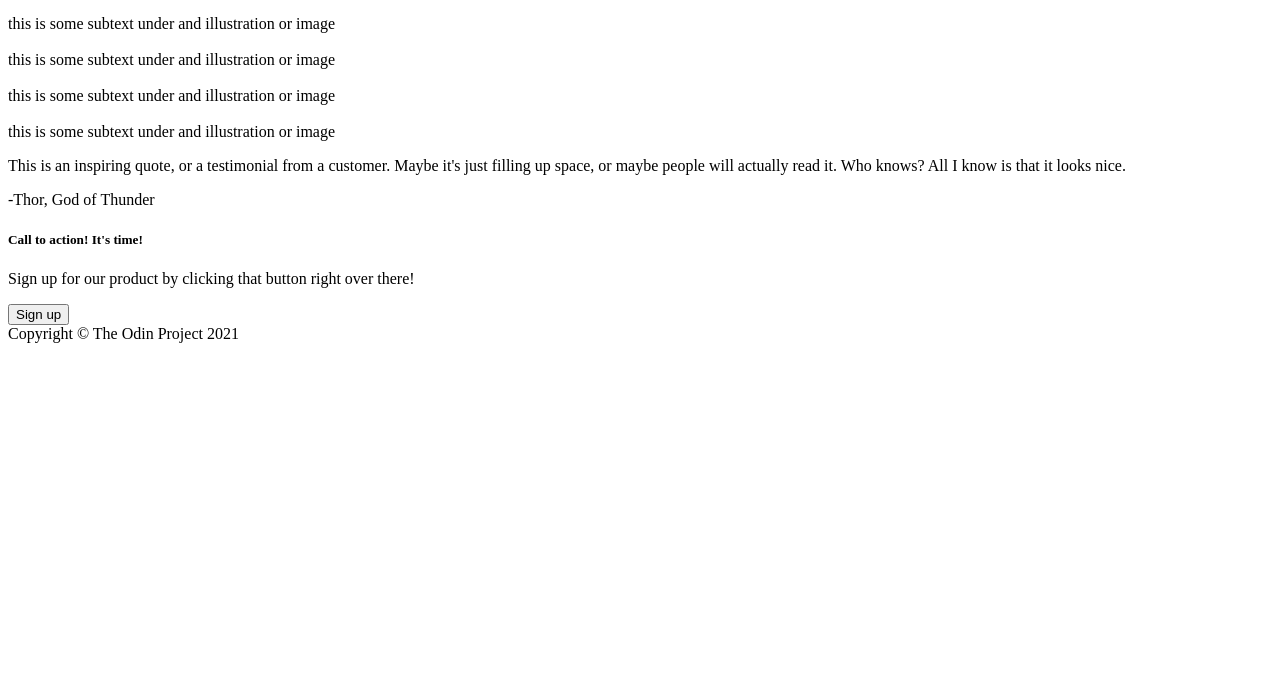
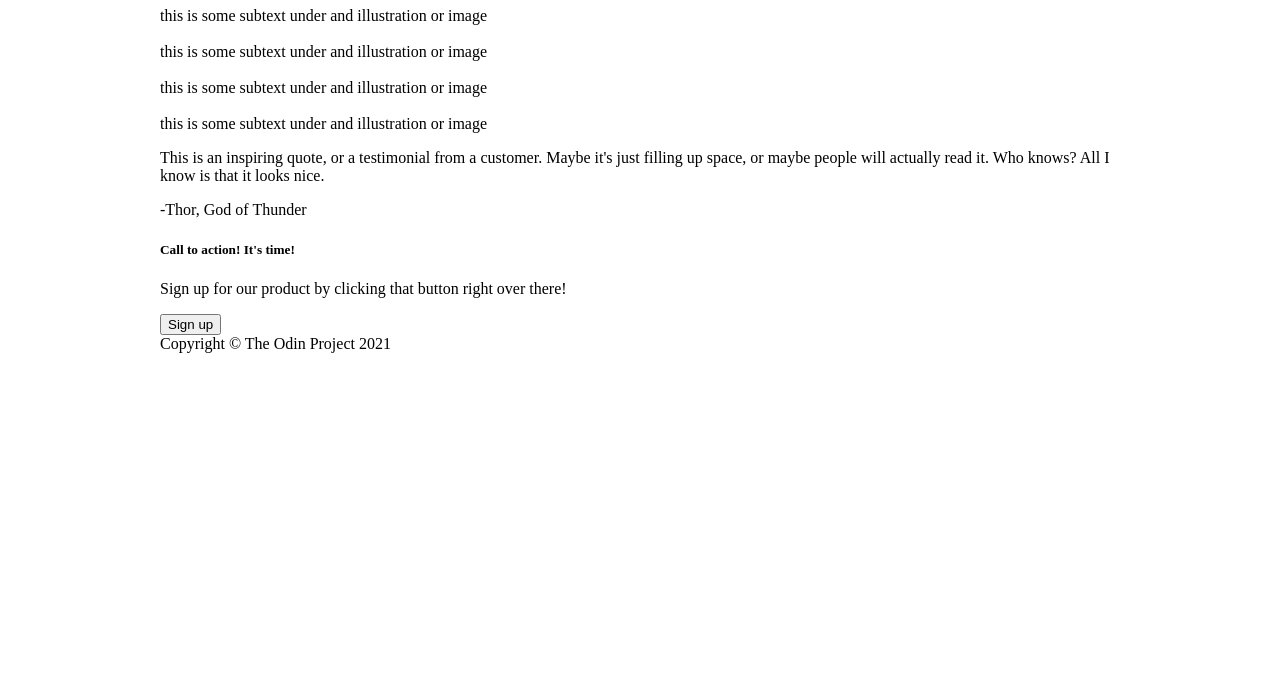
Before and after one commit to trashmotel/project-landing-page, a plain HTML site: page index.html in a window 1280 px wide. Shown: the part 107-800 px from the top of the page. Drawn offline with Linux system fonts and the light colour scheme.

Commit message:
Add width and auto margin to center webpage

```diff
--- a/style.css
+++ b/style.css
@@ -1,6 +1,11 @@
 .header {
     display: flex;
     justify-content: space-between;
+}
+
+body {
+    width: 75%;
+    margin: auto;
 }
 
 ul {
```
